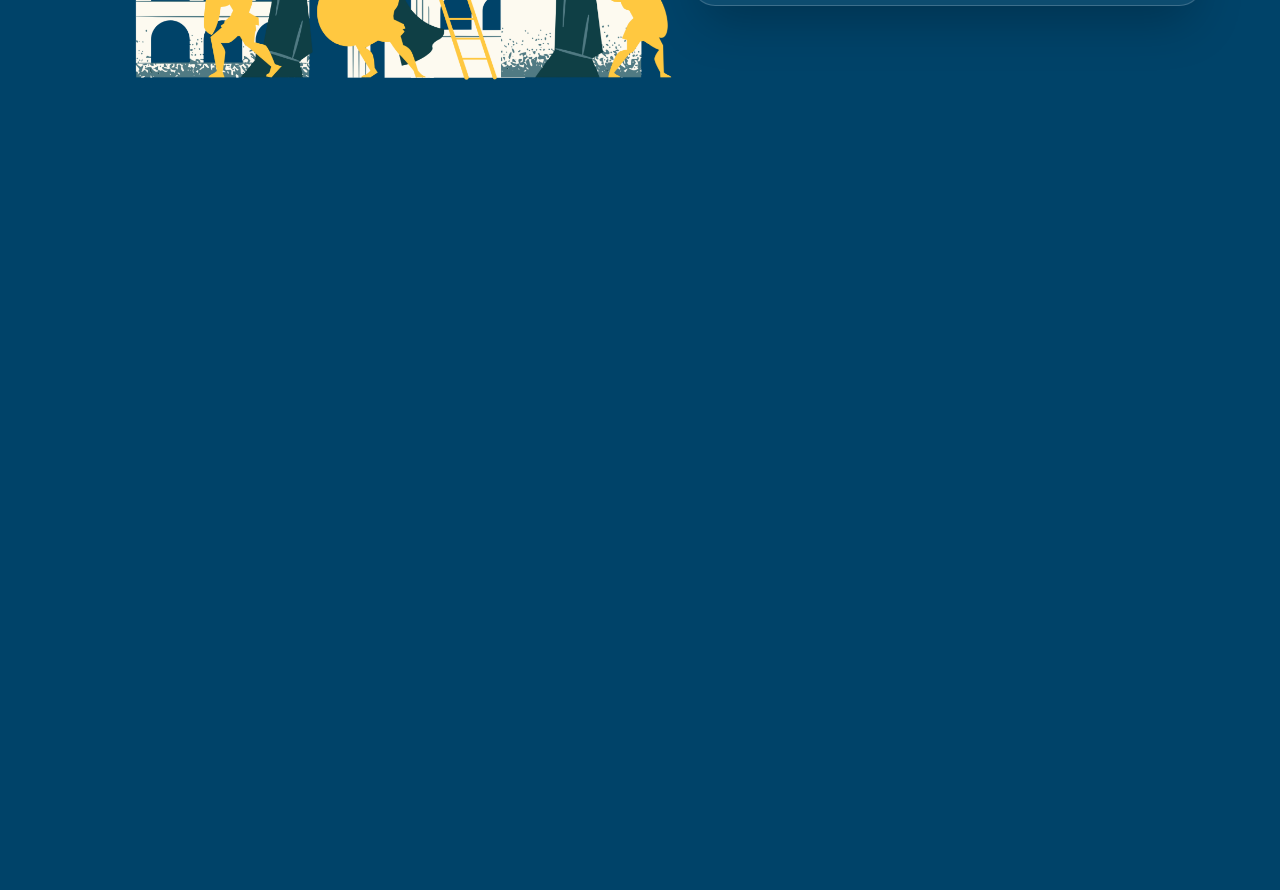
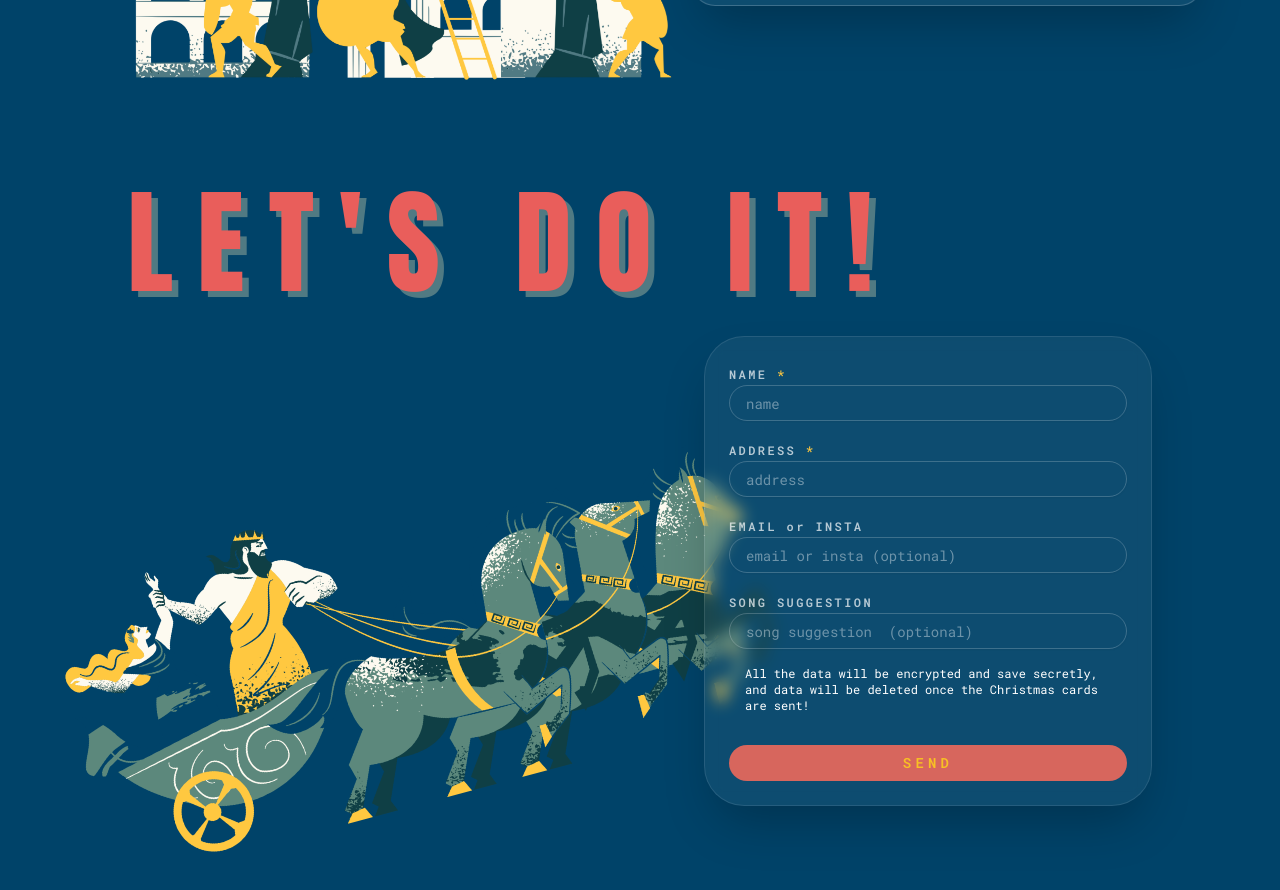
Before and after one commit to Bruce70345/christmas2025, a Next.js app: page / in a window 1280 px wide. Shown: the part 2280-3170 px from the top of the page. Built offline with nearby package versions, Linux system fonts and the light colour scheme.

Commit message:
feat: 🎸 set signup relative

```diff
--- a/src/app/page.tsx
+++ b/src/app/page.tsx
@@ -4,5 +4,5 @@ import Music from "@/sections/music";
 import Signup from "@/sections/signup";
 
 export default function Home() {
-  return <><Banner /><Music/><Explain /><Signup/></>;
+  return <><Banner/><Music/><Explain /><Signup/></>;
 }
--- a/src/sections/signup.tsx
+++ b/src/sections/signup.tsx
@@ -4,7 +4,7 @@ import { Button } from "@/components/ui/button";
 
 export default function Signup() {
   return (
-    <section className="banner-section min-h-[100vh] p-[6vw]">
+    <section className="banner-section min-h-[100vh] relative p-[6vw]">
       <div className="absolute z-20 w-[90vw] top-[17%] -translate-0.5 lg:-translate-0 lg:right-[10%] lg:w-fit lg:top-[27%]">
         <div className="w-full max-w-md rounded-[40px] border border-white/10 bg-white/5 p-6 text-left text-white shadow-2xl backdrop-blur">
           <form className="space-y-4">
```
